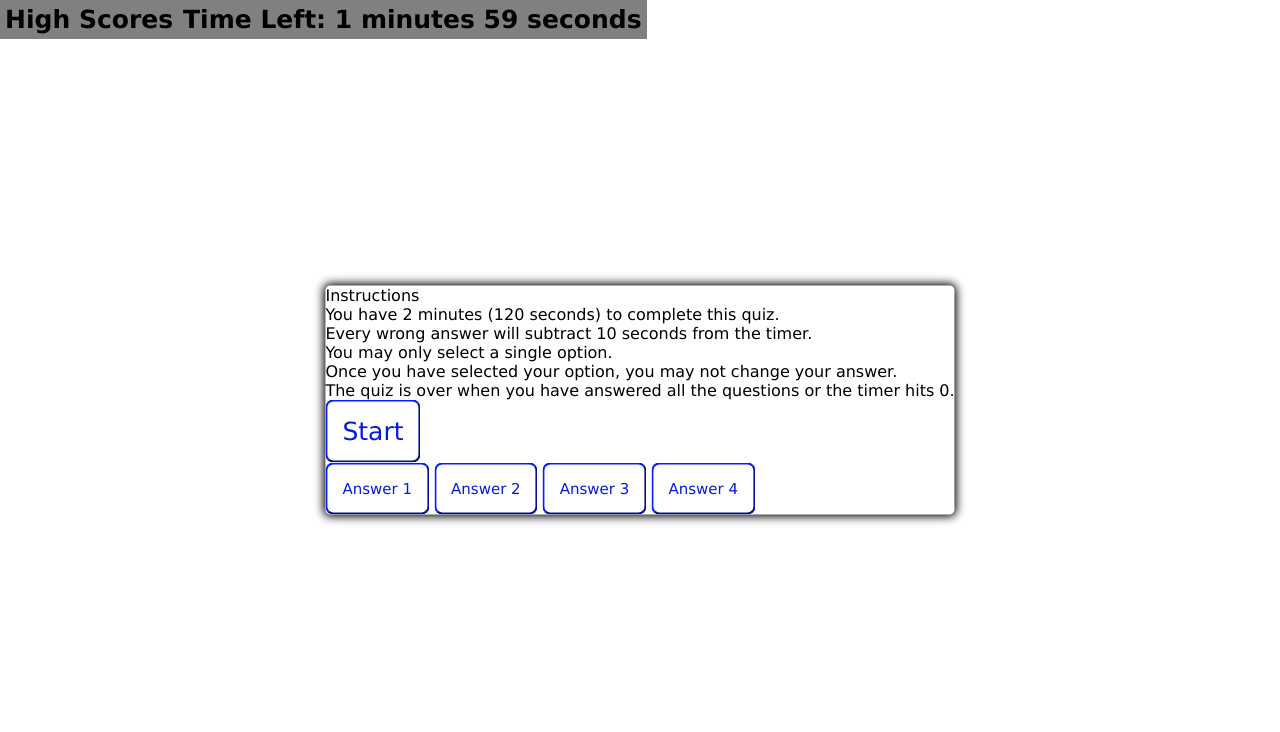
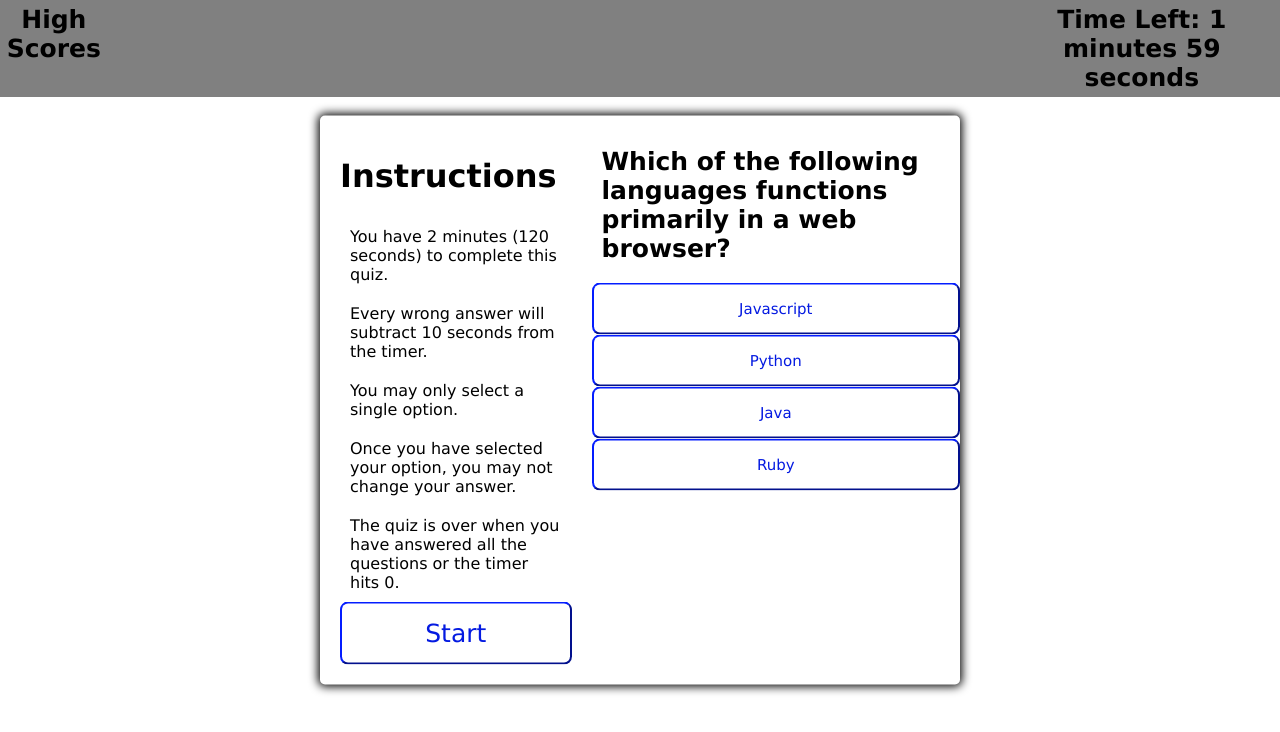
Before and after one commit to Shaitan5723/Quiz_app, a plain HTML site: page index.html in a window 1280 px wide. Both pictures are taken after a click on the button "Start". Drawn offline with Linux system fonts and the light colour scheme.

Commit message:
Javascript questions
Implemented question array and quiz functions in Javascript allowing for the startQuiz function to pull information from the quizQ array

```diff
--- a/Assets/CSS/style.css
+++ b/Assets/CSS/style.css
@@ -16,22 +16,26 @@ body{
 
 .nav{
   position:fixed;
+  width: 100%;
   top: 0;
-  display: inline-flex;
+  display: flex;
   background-color: grey;
   border-width: 2px;
   border-color:black;
+  align-content: space-between;
 }
 
 .score{
   float:left;
   font-size: 25px;
   padding: 5px;
+  margin-right: 70%;
   font-weight: bold;
   text-align: center;
 }
 
 .timer{
+  align-self: flex-end;
   float: right;
   font-size: 25px;
   padding: 5px;
@@ -40,13 +44,11 @@ body{
 }
 
 .container{
+  display:flex;
   position: fixed;
   top:50%;
   left:50%;
   transform: translate(-50%, -50%);
-}
-
-#quiz-container{
   background-color: white;
   border-radius: 5px;
   border-width: 1px;
@@ -54,8 +56,45 @@ body{
   box-shadow: 0 0 10px 2px;
 }
 
+#instructions{
+  display: flex;
+  flex-direction: column;
+  padding: 20px;
+}
+
+h1{
+  justify-content: center;
+  align-items: center;
+}
+
+.info{
+  padding: 10px;
+}
+
+#quiz-container{
+  background-color: white;
+  display: flex;
+  border-radius: 5px;
+  border-width: 1px;
+  border-color:black;
+  box-shadow: 0 0 10px 2px;
+}
+
+ /*hidden class hides parts of the html content when required;*/
+.hidden{
+  display: none;
+}
+
+h2 {
+  font-size: 25px;
+  padding: 10px;
+  margin-bottom: 10px;
+
+}
+
 .ans-grid {
-  display: block;
+  display: flex;
+  flex-direction: column;
   margin: 20px;
 
 }
@@ -79,4 +118,30 @@ body{
 
 #start_btn{
   font-size: 25px;
+  justify-content: center;
 }
+
+.answer{
+  font-size: 15px;
+  font-weight: 500;
+  width: 100%;
+  color: var(--blue);
+  padding: 15px 15px;
+  border-width: 2px;
+  border-color: var(--blue);
+  border-radius: 8px;
+  background-color: rgb(255, 255, 255);
+  cursor: pointer;
+}
+
+.answer:hover {
+  background-color: rgb(244, 244, 207);
+  border-width: 4px;
+}
+
+@media screen and (max-width: 768px) {
+  #quiz-container {
+    min-width: 400px;
+  }
+
+}
--- a/Assets/JS/script.js
+++ b/Assets/JS/script.js
@@ -5,7 +5,7 @@ const quizQ = [
     b: 'Python',
     c: 'Java',
     d: 'Ruby',
-    correct: 'a'
+    answer: 'Javascript'
   },
   {
     question: 'What does NaN stand for in Javascript?',
@@ -13,7 +13,7 @@ const quizQ = [
     b: 'Not a Node',
     c: 'Not a Number',
     d: 'Insert New Line',
-    correct: 'c'
+    answer: 'Not a Number'
   },
   {
     question: 'Which of the following is not a Javascript data type?',
@@ -21,7 +21,7 @@ const quizQ = [
     b: 'Integer',
     c: 'Symbol',
     d: 'String',
-    correct: 'b'
+    answer: 'Integer'
   },
   {
     question: 'In Javascript, what is a block of statement?',
@@ -29,7 +29,7 @@ const quizQ = [
     b: 'Block that combines a number of statements into a single compound statement',
     c: 'Both conditional block and a single statement',
     d: 'Block that contains a single statement',
-    correct: 'b'
+    answer: 'Block that combines a number of statements into a single compound statement'
   },
   {
     question: 'The "function" and "var" are known as:',
@@ -37,7 +37,7 @@ const quizQ = [
     b: 'Data types',
     c: 'Declaration statements',
     d: 'Prototypes',
-    correct: 'c'
+    answer: 'Declaration statements'
   },
   {
     question: 'Which of the following variables takes precedence over the others if the names are the same?',
@@ -45,7 +45,7 @@ const quizQ = [
     b: 'The local element',
     c: 'Both of the above',
     d: 'None of the above',
-    correct: 'b'
+    answer: 'The local element'
   },
   {
     question: 'Which one of the following is the corect way for calling the Javascript code?',
@@ -53,7 +53,7 @@ const quizQ = [
     b: 'Triggering Event',
     c: 'RMI',
     d: 'Fuction/Method',
-    correct: 'd'
+    answer: 'Fuction/Method'
   },
   {
     question: "In Javascript, which one of the following is not considered an error?",
@@ -61,7 +61,7 @@ const quizQ = [
     b: 'Missing of semicolons',
     c: 'Division by zero',
     d: 'Missing of bracket',
-    correct: 'c'
+    answer: 'Division by zero'
   },
   {
     question: "Which of the following given functions of the Number Object formats a number with a different number of digits to the right of the decimal?",
@@ -69,22 +69,37 @@ const quizQ = [
     b: 'toFixed()',
     c: 'toPrecision()',
     d: 'toLocaleString()',
-    correct: 'b'
+    answer: 'toFixed()'
   },
   {question: "Which of the following number object functions returns the value of the number?",
     a: 'toString()',
     b: 'valueOf()',
     c: 'toPrecision()',
     d: 'toLocaleString()',
-    correct: 'b'
+    answer: 'valueOf()'
   },
 ]
+const startBtn = document.getElementById('start_btn')
+const instructions = document.getElementById('instructions')
+const quizContainerEl = document.getElementById('quiz_container')
+const questions = document.getElementById('questions')
+const answerEls = document.querySelectorAll('.answer')
+const a_text = document.getElementById('a_text')
+const b_text = document.getElementById('b_text')
+const c_text = document.getElementById('c_text')
+const d_text = document.getElementById('d_text')
+
+startBtn.addEventListener('click', startGame)
+startBtn.addEventListener('click', startTimer)
+
+let currentQ = 0
+let score = 0
+
+
 
 var total_seconds = 60*2;
 var c_minutes = parseInt(total_seconds/60);
 var c_seconds = parseInt(total_seconds%60);
-
-start_btn.addEventListener("click", startTimer);
 
 function startTimer() {
   setInterval(function (){
@@ -100,3 +115,24 @@ function startTimer() {
     }
   }, 1000);
 }
+
+function startGame(){
+  instructions.classList.add('hidden')
+  quizContainerEl.classList.remove('hidden')
+  currentQ = 0
+  score = 0
+
+  nextQuestion()
+
+}
+
+function nextQuestion(){
+  const quizData = quizQ[currentQ]
+
+  questions.innerText = quizData.question
+  a_text.innerText = quizData.a
+  b_text.innerText = quizData.b
+  c_text.innerText = quizData.c
+  d_text.innerText = quizData.d
+
+}
--- a/index.html
+++ b/index.html
@@ -4,7 +4,7 @@
   <head>
     <meta charset="UTF-8">
     <meta http-equiv="X-UA-Compatible" content="IE=edge">
-    <title>Coding Quiz</title>
+    <title>Javascript Quiz</title>
     <meta name="viewport" content="width=device-width, initial-scale=1">
     <link rel="stylesheet" href="./Assets/CSS/style.css">
   </head>
@@ -16,29 +16,34 @@
     </div>
 
     <div class="container">
-      <div id="quiz-container" class="hidden">
-
       <!--Instructions-->
-        <div id="instructions">Instructions
+      <div id="instructions">
+        <h1>Instructions</h1>
         <div class="info">You have 2 minutes (120 seconds) to complete this quiz.</div>
         <div class="info">Every wrong answer will subtract 10 seconds from the timer.</div>
         <div class="info">You may only select a single option.</div>
         <div class="info">Once you have selected your option, you may not change your answer.</div>
         <div class="info">The quiz is over when you have answered all the questions or the timer hits 0.</div>
+          <!--Start Button-->
+        <button id= "start_btn" class="button">Start</button>
       </div>
 
-        <!--Start Button-->
-        <button id= "start_btn" class="button">Start</button>
+      <div id="quiz_container" class="hidden">
 
-        <div id="questions"></div>
+        <h2 id="questions">Questions</h2>
 
         <div id="answers" class="ans_grid">
-          <button class="button">Answer 1</button>
-          <button class="button">Answer 2</button>
-          <button class="button">Answer 3</button>
-          <button class="button">Answer 4</button>
+          <button class="answer" id="a_text">Answer 1</button>
+          <button class="answer" id="b_text">Answer 2</button>
+          <button class="answer" id="c_text">Answer 3</button>
+          <button class="answer" id="d_text">Answer 4</button>
         </div>
       </div>
+      <div>
+
+
+      </div>
+
     </div>
 
     <script src="./Assets/JS/script.js" ></script>
```
Lines whose indentation alone changed are shown as unchanged.
